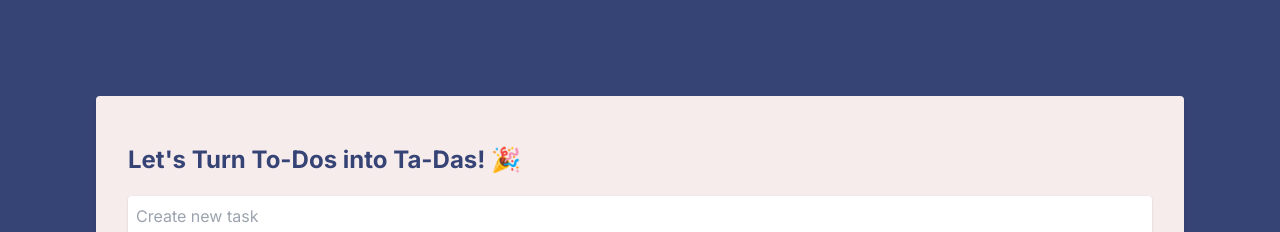
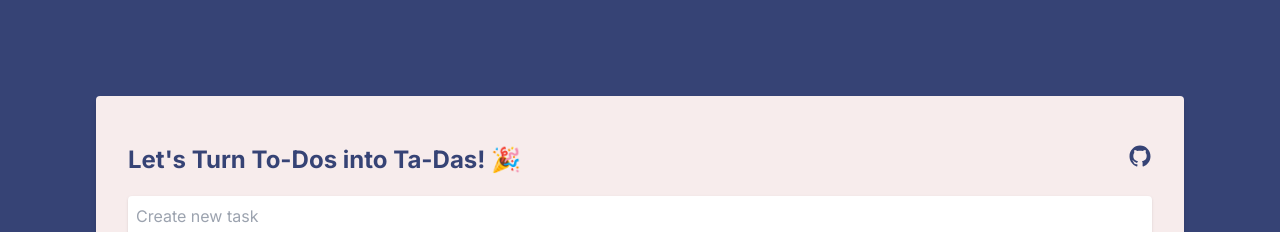
Before and after one commit to elinoza/tadaa-App, a Next.js app: page / in a window 1280 px wide. Shown: the top 232 px of the page. Built offline with nearby package versions, Linux system fonts and the light colour scheme.

Commit message:
github icon added

```diff
--- a/components/ToDoMain.jsx
+++ b/components/ToDoMain.jsx
@@ -1,12 +1,8 @@
-import { useCallback, useEffect, useState } from "react";
+import { useEffect, useState } from "react";
 import { motion } from "framer-motion";
 
 import uniqid from "uniqid";
-import { format } from "date-fns";
-import { MdDelete } from "react-icons/md";
-import { LuPencil } from "react-icons/lu";
-import { IoMdCheckmark } from "react-icons/io";
-import { FaPlus } from "react-icons/fa6";
+import { IoLogoGithub } from "react-icons/io";
 import Input from "./Input";
 import ToDoItem from "@/components/ToDoItem";
 
@@ -104,9 +100,20 @@ const ToDoMain = () => {
     >
       <div className="my-4 w-full  ">
         {" "}
-        <h1 className="font-bold text-2xl mb-5">
-          {" Let's Turn To-Dos into Ta-Das! 🎉"}
-        </h1>
+        <div className="mb-5 flex justify-between text-2xl">
+          {" "}
+          <h1 className="font-bold  ">
+            {" Let's Turn To-Dos into Ta-Das! 🎉"}
+          </h1>{" "}
+          <span>
+            <a
+              href="https://github.com/elinoza/markdown-editor"
+              target="_blank"
+            >
+              <IoLogoGithub />
+            </a>
+          </span>
+        </div>
         <Input
           placeholder="Create new task"
           value={task}
```
